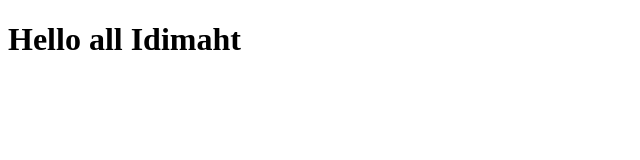
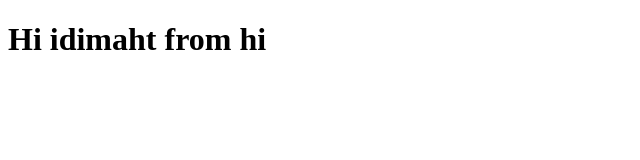
Before and after one commit to idimaht/LearnGit, a plain HTML site: page index.html in a window 1280 px wide. Shown: the whole page, without its empty margins (0-640 px from the left). Drawn offline with Linux system fonts and the light colour scheme.

Commit message:
Edit file  index.html round 3

```diff
--- a/index.html
+++ b/index.html
@@ -6,6 +6,6 @@
     <title>Document</title>
 </head>
 <body>
-    <H1>Hello all Idimaht</H1>
+    <H1>Hi idimaht from hi</H1>
 </body>
 </html>
```
